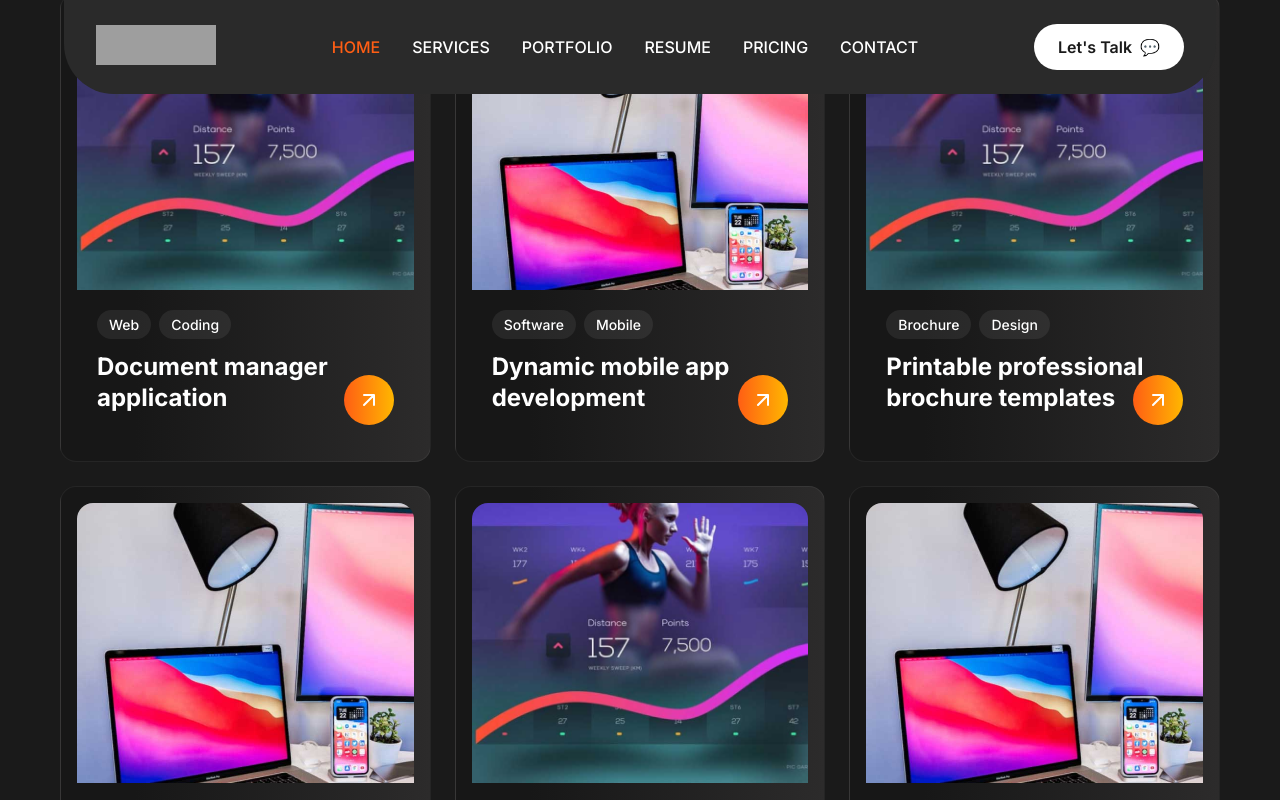
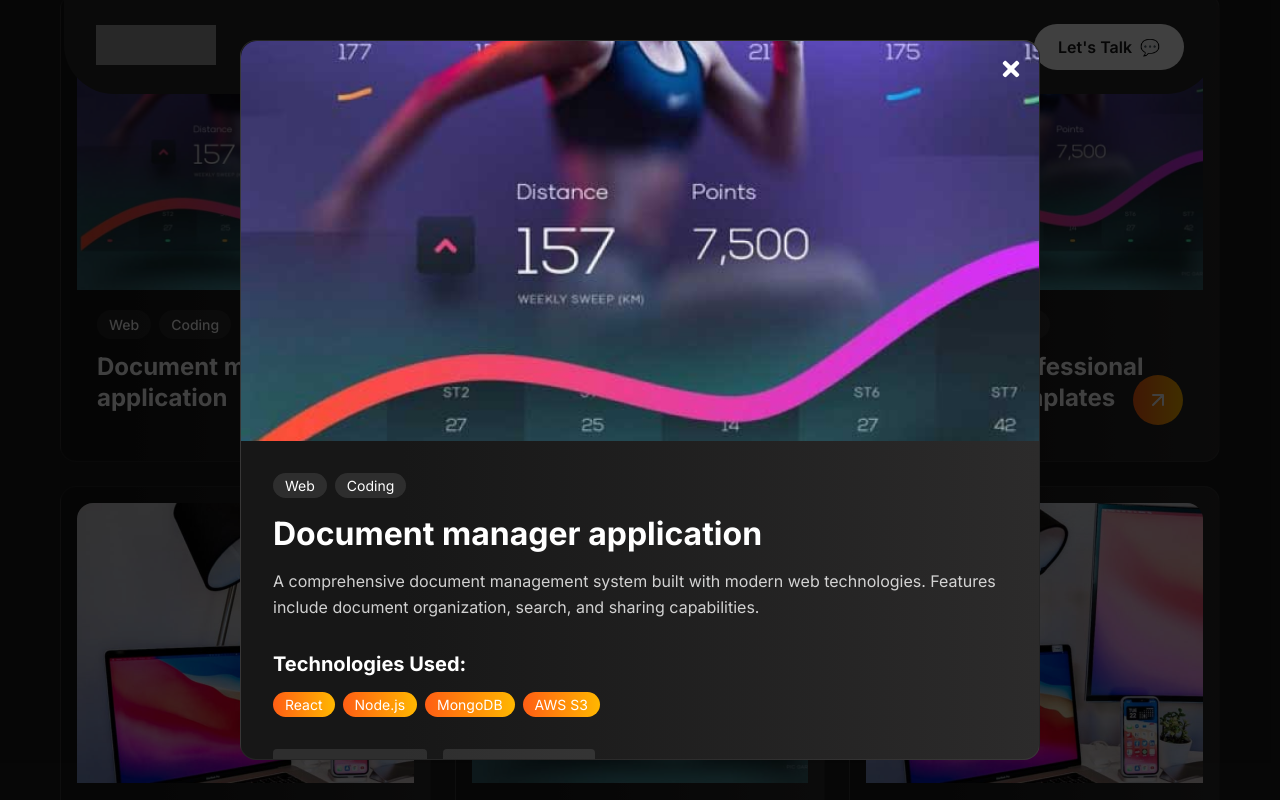
Before and after one commit to keshavkumar-in/keshav-portfolio-2, a Next.js app: page / in a window 1280 px wide. Both pictures are taken after a click on the element 368 px from the left and 2509 px from the top of the page. Shown: the part 2109-2909 px from the top of the page. Built offline with nearby package versions, Linux system fonts and the light colour scheme; grey boxes are pictures that could not be loaded.

Commit message:
feat: added portifolio modal

```diff
--- a/src/components/PortfolioSection..tsx
+++ b/src/components/PortfolioSection..tsx
@@ -3,16 +3,24 @@
 import React, { useState } from "react";
 import Image from "next/image";
 import styles from "@/styles/components/PortfolioSection.module.scss";
+import ProjectModal from "./ProjectModal";
 
 interface PortfolioItem {
   id: number;
   title: string;
   image: string;
   categories: string[];
+  description: string;
+  techStack: string[];
+  liveUrl?: string;
+  githubUrl?: string;
 }
 
 const PortfolioSection: React.FC = () => {
   const [visibleItems, setVisibleItems] = useState<number>(6);
+  const [selectedProject, setSelectedProject] = useState<PortfolioItem | null>(
+    null
+  );
 
   const portfolioItems: PortfolioItem[] = [
     {
@@ -20,54 +28,81 @@ const PortfolioSection: React.FC = () => {
       title: "Document manager application",
       image: "/assets/2-1.jpg",
       categories: ["Web", "Coding"],
+      description:
+        "A comprehensive document management system built with modern web technologies. Features include document organization, search, and sharing capabilities.",
+      techStack: ["React", "Node.js", "MongoDB", "AWS S3"],
+      liveUrl: "https://example.com",
+      githubUrl: "https://github.com/example/repo",
     },
     {
       id: 2,
       title: "Dynamic mobile app development",
       image: "/assets/1-1.jpg",
       categories: ["Software", "Mobile"],
+      description: "A dynamic mobile application for various platforms.",
+      techStack: ["Flutter", "Firebase"],
+      liveUrl: "https://example.com",
+      githubUrl: "https://github.com/example",
     },
     {
       id: 3,
       title: "Printable professional brochure templates",
       image: "/assets/2-1.jpg",
       categories: ["Brochure", "Design"],
+      description: "Professional brochure templates for printing.",
+      techStack: ["Adobe Illustrator", "Photoshop"],
     },
     {
       id: 4,
       title: "Create stunning product flexible mockups",
       image: "/assets/1-1.jpg",
       categories: ["Brand", "Mockup"],
+      description: "Flexible mockups for showcasing products.",
+      techStack: ["Sketch", "Figma"],
     },
     {
       id: 5,
       title: "Making smart software smartphones",
       image: "/assets/2-1.jpg",
       categories: ["Tech", "Mobile"],
+      description: "Smart software solutions for smartphones.",
+      techStack: ["Java", "Kotlin"],
     },
     {
       id: 6,
       title: "Decor design vectors illustrations",
       image: "/assets/1-1.jpg",
       categories: ["Design", "Art"],
+      description: "Vector illustrations for decor design.",
+      techStack: ["Adobe Illustrator", "CorelDRAW"],
     },
     {
       id: 7,
       title: "E-commerce website redesign",
       image: "/assets/2-1.jpg",
       categories: ["Web", "UI/UX"],
+      description: "Redesign of an e-commerce website.",
+      techStack: ["React", "Redux", "Node.js"],
+      liveUrl: "https://example.com",
+      githubUrl: "https://github.com/example",
     },
     {
       id: 8,
       title: "Logo collection for tech startups",
       image: "/assets/1-1.jpg",
       categories: ["Brand", "Design"],
+      description: "A collection of logos for tech startups.",
+      techStack: ["Adobe Illustrator", "Photoshop"],
     },
     {
       id: 9,
       title: "Custom WordPress theme development",
       image: "/assets/2-1.jpg",
       categories: ["Web", "Coding"],
+      description: "Development of custom WordPress themes.",
+      techStack: ["WordPress", "PHP", "JavaScript"],
+      liveUrl: "https://example.com",
+      githubUrl: "https://github.com/example",
     },
   ];
 
@@ -111,7 +146,10 @@ const PortfolioSection: React.FC = () => {
                   ))}
                 </div>
                 <h3>{item.title}</h3>
-                <div className={styles.viewButton}>
+                <div
+                  className={styles.viewButton}
+                  onClick={() => setSelectedProject(item)}
+                >
                   <svg
                     width="24"
                     height="24"
@@ -142,6 +180,11 @@ const PortfolioSection: React.FC = () => {
           </div>
         )}
       </div>
+      <ProjectModal
+        project={selectedProject!}
+        isOpen={!!selectedProject}
+        onClose={() => setSelectedProject(null)}
+      />
     </section>
   );
 };
--- /dev/null
+++ b/src/components/ProjectModal.tsx
@@ -0,0 +1,88 @@
+import React from "react";
+import Image from "next/image";
+import { FaGithub, FaExternalLinkAlt, FaTimes } from "react-icons/fa";
+import styles from "@/styles/components/ProjectModal.module.scss";
+import { PortfolioItem } from "./PortfolioSection";
+
+interface ProjectModalProps {
+  project: PortfolioItem;
+  isOpen: boolean;
+  onClose: () => void;
+}
+
+const ProjectModal: React.FC<ProjectModalProps> = ({
+  project,
+  isOpen,
+  onClose,
+}) => {
+  if (!isOpen) return null;
+
+  return (
+    <div className={styles.modalOverlay} onClick={onClose}>
+      <div className={styles.modalContent} onClick={(e) => e.stopPropagation()}>
+        <button className={styles.closeButton} onClick={onClose}>
+          <FaTimes />
+        </button>
+
+        <div className={styles.imageContainer}>
+          <Image
+            src={project.image}
+            alt={project.title}
+            fill
+            style={{ objectFit: "cover" }}
+            className={styles.projectImage}
+          />
+        </div>
+
+        <div className={styles.projectInfo}>
+          <div className={styles.categories}>
+            {project.categories.map((category) => (
+              <span key={category} className={styles.category}>
+                {category}
+              </span>
+            ))}
+          </div>
+
+          <h2 className={styles.title}>{project.title}</h2>
+          <p className={styles.description}>{project.description}</p>
+
+          <div className={styles.techStack}>
+            <h3>Technologies Used:</h3>
+            <div className={styles.techList}>
+              {project.techStack.map((tech) => (
+                <span key={tech} className={styles.tech}>
+                  {tech}
+                </span>
+              ))}
+            </div>
+          </div>
+
+          <div className={styles.links}>
+            {project.githubUrl && (
+              <a
+                href={project.githubUrl}
+                target="_blank"
+                rel="noopener noreferrer"
+                className={styles.link}
+              >
+                <FaGithub /> View Code
+              </a>
+            )}
+            {project.liveUrl && (
+              <a
+                href={project.liveUrl}
+                target="_blank"
+                rel="noopener noreferrer"
+                className={styles.link}
+              >
+                <FaExternalLinkAlt /> Live Demo
+              </a>
+            )}
+          </div>
+        </div>
+      </div>
+    </div>
+  );
+};
+
+export default ProjectModal;
--- /dev/null
+++ b/src/styles/components/ProjectModal.module.scss
@@ -0,0 +1,145 @@
+.modalOverlay {
+  position: fixed;
+  top: 0;
+  left: 0;
+  right: 0;
+  bottom: 0;
+  background-color: rgba(0, 0, 0, 0.75);
+  display: flex;
+  justify-content: center;
+  align-items: center;
+  z-index: 1000;
+  padding: 2rem;
+  animation: fadeIn 0.3s ease;
+}
+
+.modalContent {
+  background: linear-gradient(90deg, #171717 20%, #2c2b2b 100%);
+  border: 1px solid rgba(255, 255, 255, 0.06);
+  border-radius: 16px;
+  width: 100%;
+  max-width: 800px;
+  max-height: 90vh;
+  overflow-y: auto;
+  position: relative;
+  animation: slideUp 0.3s ease;
+}
+
+.closeButton {
+  position: absolute;
+  top: 1rem;
+  right: 1rem;
+  background: none;
+  border: none;
+  color: white;
+  font-size: 1.5rem;
+  cursor: pointer;
+  z-index: 2;
+  transition: transform 0.3s ease;
+
+  &:hover {
+    transform: rotate(90deg);
+  }
+}
+
+.imageContainer {
+  position: relative;
+  width: 100%;
+  height: 400px;
+}
+
+.projectImage {
+  border-radius: 16px 16px 0 0;
+}
+
+.projectInfo {
+  padding: 2rem;
+  color: white;
+}
+
+.categories {
+  display: flex;
+  gap: 0.5rem;
+  margin-bottom: 1rem;
+}
+
+.category {
+  background: rgba(255, 255, 255, 0.1);
+  padding: 0.25rem 0.75rem;
+  border-radius: 20px;
+  font-size: 0.875rem;
+}
+
+.title {
+  font-size: 2rem;
+  margin-bottom: 1rem;
+}
+
+.description {
+  color: rgba(255, 255, 255, 0.8);
+  margin-bottom: 2rem;
+  line-height: 1.6;
+}
+
+.techStack {
+  margin-bottom: 2rem;
+
+  h3 {
+    margin-bottom: 1rem;
+    font-size: 1.25rem;
+  }
+}
+
+.techList {
+  display: flex;
+  flex-wrap: wrap;
+  gap: 0.5rem;
+}
+
+.tech {
+  background: linear-gradient(90deg, #ff5e14 0%, #ffb700 100%);
+  padding: 0.25rem 0.75rem;
+  border-radius: 20px;
+  font-size: 0.875rem;
+}
+
+.links {
+  display: flex;
+  gap: 1rem;
+}
+
+.link {
+  display: inline-flex;
+  align-items: center;
+  gap: 0.5rem;
+  padding: 0.75rem 1.5rem;
+  border-radius: 4px;
+  color: white;
+  text-decoration: none;
+  transition: transform 0.3s ease;
+  background: rgba(255, 255, 255, 0.1);
+
+  &:hover {
+    transform: translateY(-2px);
+  }
+}
+
+@keyframes fadeIn {
+  from {
+    opacity: 0;
+  }
+  to {
+    opacity: 1;
+  }
+}
+
+@keyframes slideUp {
+  from {
+    transform: translateY(20px);
+    opacity: 0;
+  }
+  to {
+    transform: translateY(0);
+    opacity: 1;
+  }
+}
```
